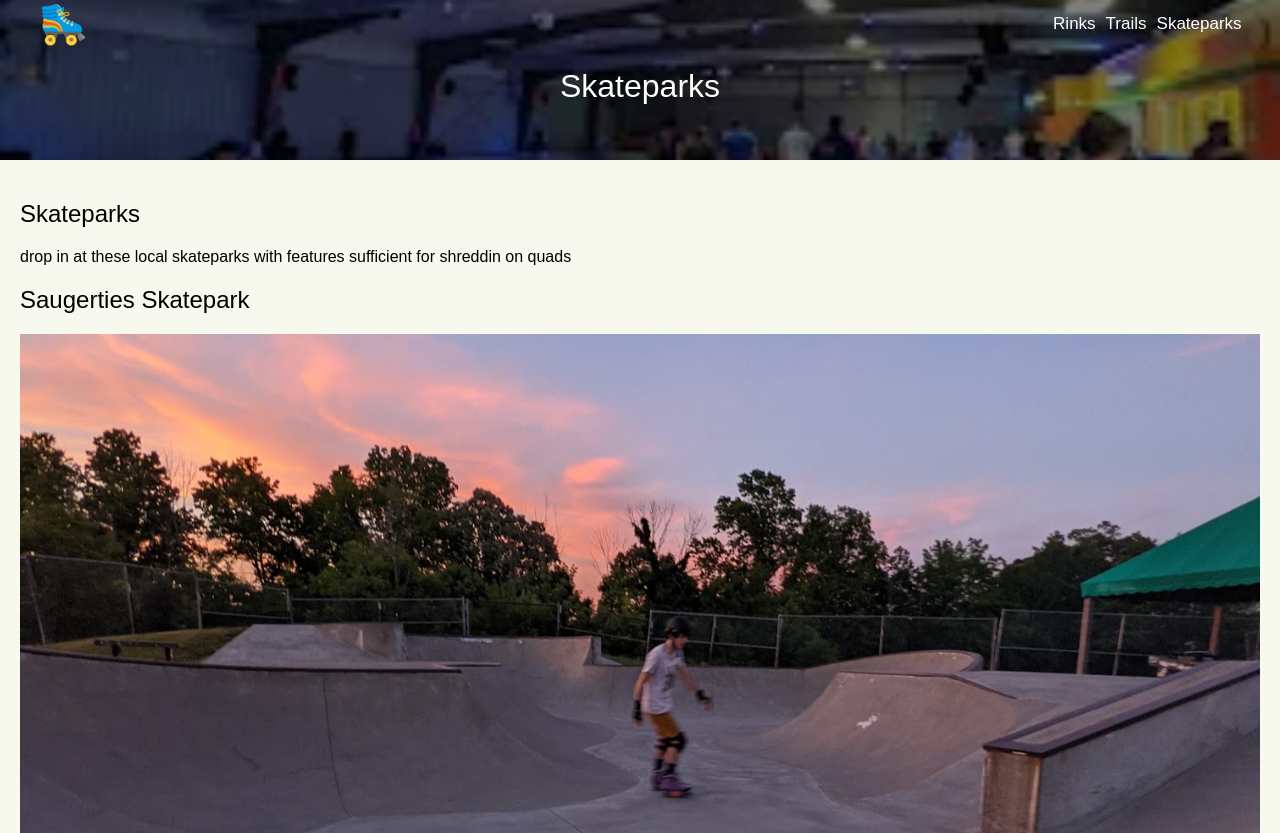
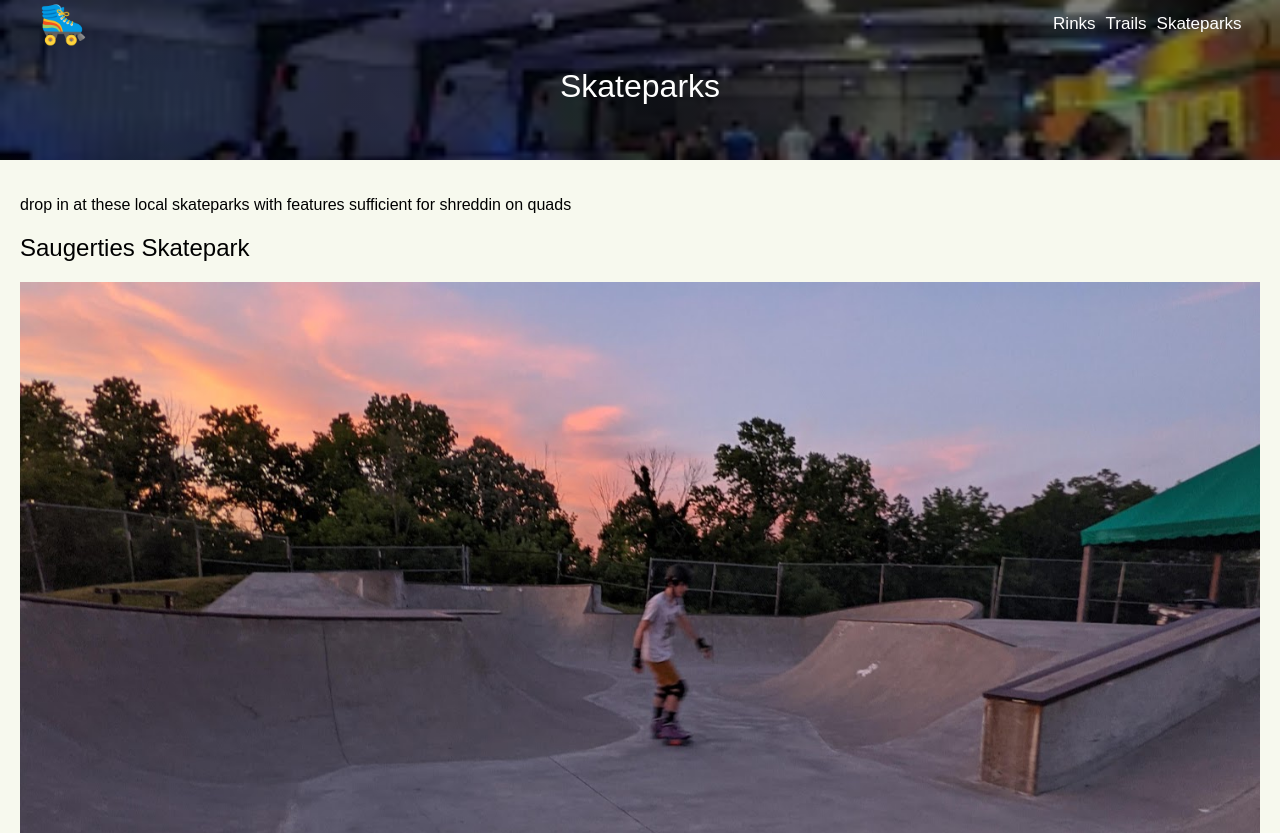
Before and after one commit to shkeating/peaches-cat-cafe, a plain HTML site: page skateparks.html in a window 1280 px wide. Shown: the top 833 px of the page. Drawn offline with Linux system fonts and the light colour scheme; a web font is replaced by a local one.

Commit message:
removes h1 from skateparks page

```diff
--- a/skateparks.html
+++ b/skateparks.html
@@ -35,7 +35,6 @@
     <div id="top"></div>
     <main>
         <section>
-            <h1>Skateparks</h1>
             <p>drop in at these local skateparks with features sufficient for shreddin on quads</p>
         </section>
         <section>
```
